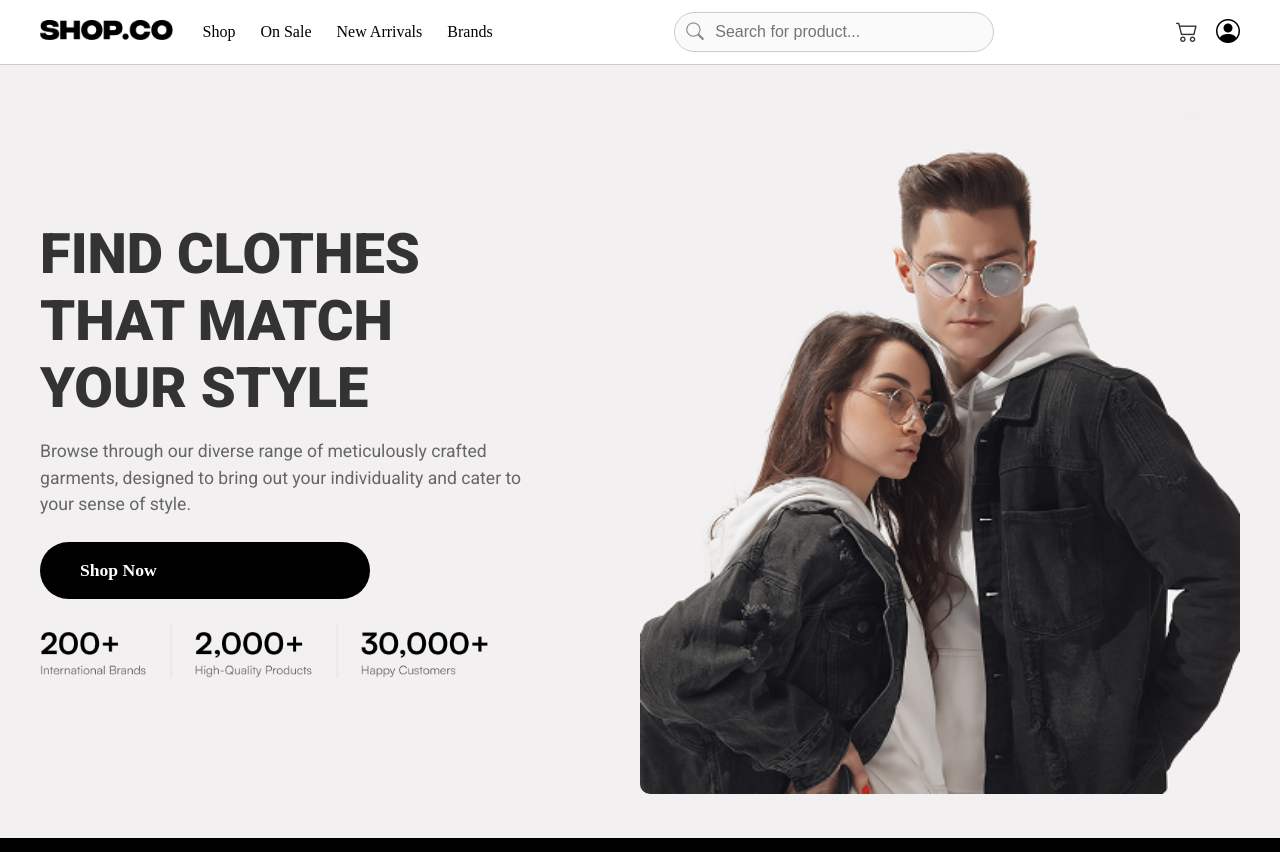
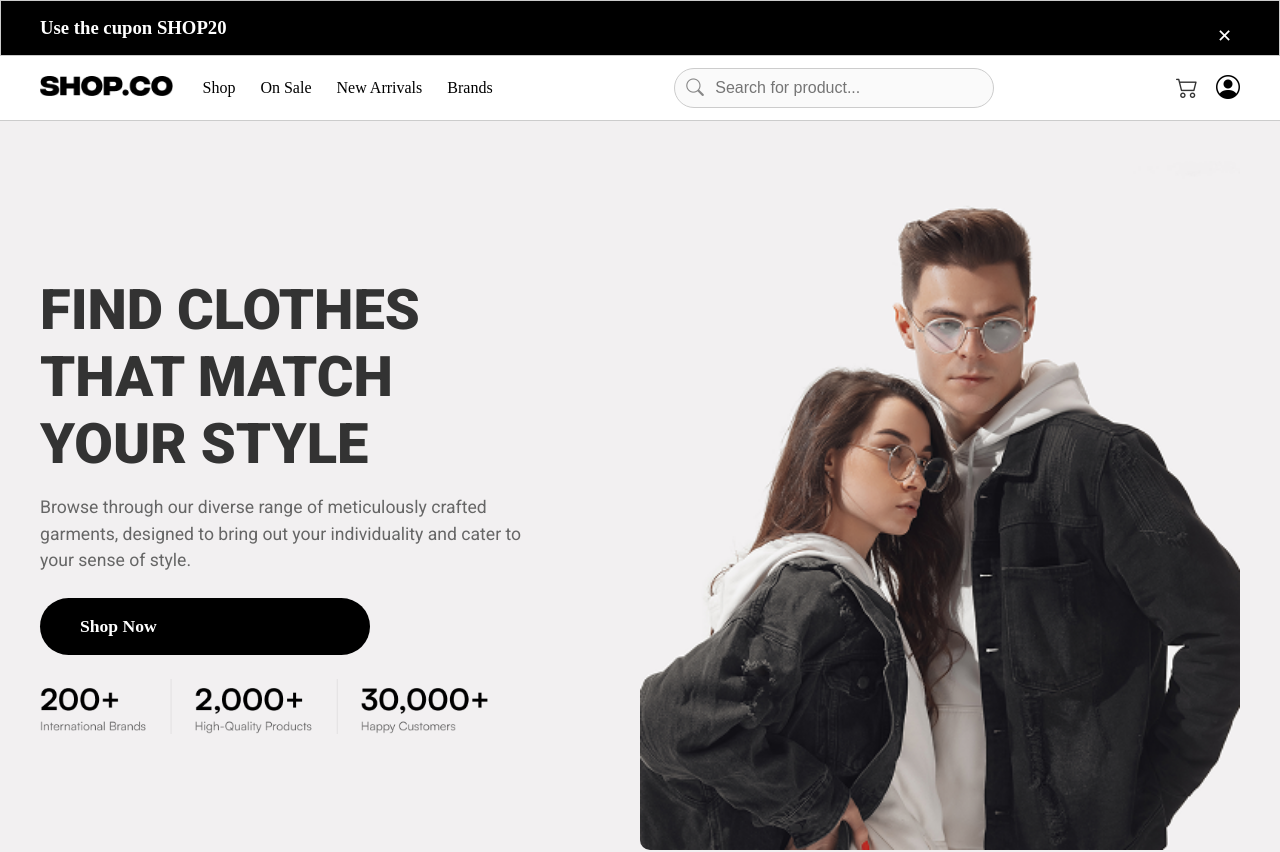
Before and after one commit to DocCaio/SHOP.CO, a React (Vite) app: page / in a window 1280 px wide. Shown: the top 852 px of the page. Built offline with nearby package versions, Linux system fonts and the light colour scheme.

Commit message:
feat: add section cupon

```diff
--- a/src/App.tsx
+++ b/src/App.tsx
@@ -9,10 +9,12 @@ import Header from "./components/Header";
 import Footer from "./components/Footer";
 import Payments from "./Pages/Payments";
 import Newsletter from "./components/Newsletter";
+import { CouponSection } from "./components/CouponSection";
 
 function App() {
   return (
     <BrowserRouter>
+      <CouponSection/>
       <Header />
       <main>
         <Routes>
--- /dev/null
+++ b/src/components/CouponSection/index.tsx
@@ -0,0 +1,46 @@
+import { useState } from "react";
+
+export function CouponSection() {
+  const [isVisible, setIsVisible] = useState(true);
+
+  if (!isVisible) return null;
+
+  return (
+    <section
+      style={{
+        padding: "16px",
+        background: "#000",
+        color: "#fff",
+        border: "1px solid #ccc",
+        position: "relative",
+      }}
+    >
+      <div
+        style={{
+          maxWidth: "1200px",
+          margin: "0 auto",
+          position: "relative",
+        }}
+      >
+        <button
+          onClick={() => setIsVisible(false)}
+          style={{
+            position: "absolute",
+            color:"#fff",
+            top: "8px",
+            right: "8px",
+            border: "none",
+            background: "transparent",
+            fontSize: "18px",
+            cursor: "pointer",
+          }}
+          aria-label="Fechar"
+        >
+          ✕
+        </button>
+
+        <h3>Use the cupon SHOP20</h3>
+      </div>
+    </section>
+  );
+}
```
